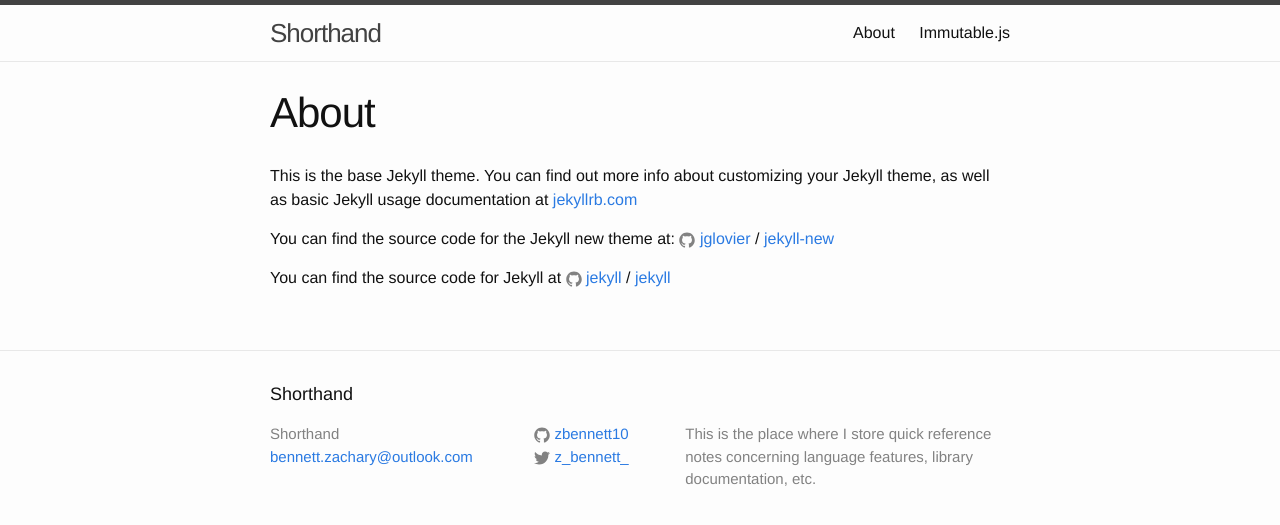
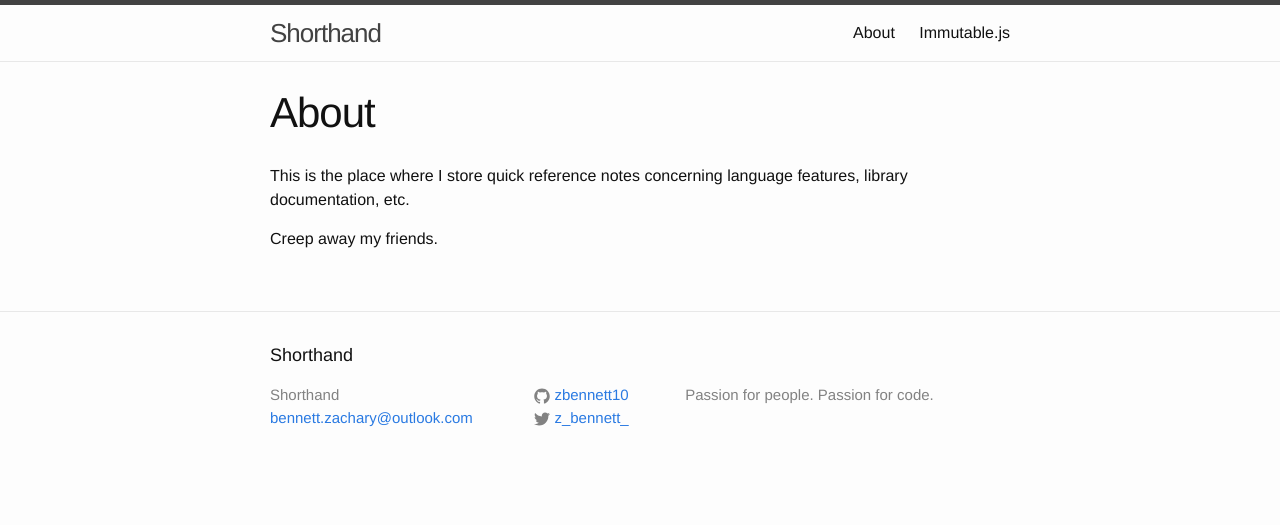
Before and after one commit to zbennett10/zbennett10.github.io, a Jekyll site: the page built from about.md, in a window 1280 px wide. Shown: the top 525 px of the page. Built offline with Jekyll 4.4.1, drawn with Linux system fonts in a browser that asks for light colours.

Commit message:
minor editing

```diff
--- a/_config.yml
+++ b/_config.yml
@@ -9,8 +9,7 @@
 title: Shorthand
 email: bennett.zachary@outlook.com
 description: > # this means to ignore newlines until "baseurl:"
-  This is the place where I store quick reference notes
-  concerning language features, library documentation, etc.
+  Passion for people. Passion for code.
 baseurl: "" # the subpath of your site, e.g. /blog
 url: "zachbennett.us" # the base hostname & protocol for your site
 twitter_username: z_bennett_
--- a/about.md
+++ b/about.md
@@ -4,12 +4,6 @@
 permalink: /about/
 ---
 
-This is the base Jekyll theme. You can find out more info about customizing your Jekyll theme, as well as basic Jekyll usage documentation at [jekyllrb.com](http://jekyllrb.com/)
+This is the place where I store quick reference notes concerning language features, library documentation, etc.
 
-You can find the source code for the Jekyll new theme at:
-{% include icon-github.html username="jglovier" %} /
-[jekyll-new](https://github.com/jglovier/jekyll-new)
-
-You can find the source code for Jekyll at
-{% include icon-github.html username="jekyll" %} /
-[jekyll](https://github.com/jekyll/jekyll)
+Creep away my friends.
```
